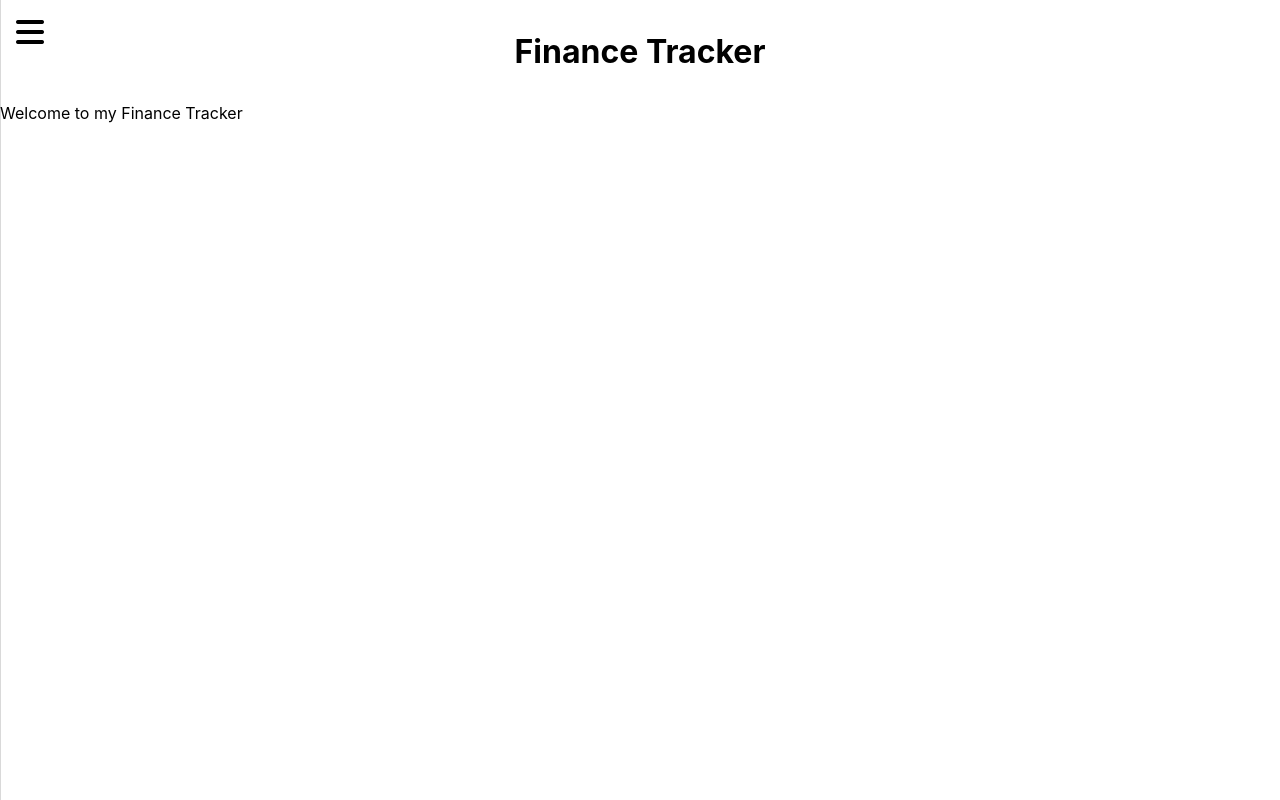
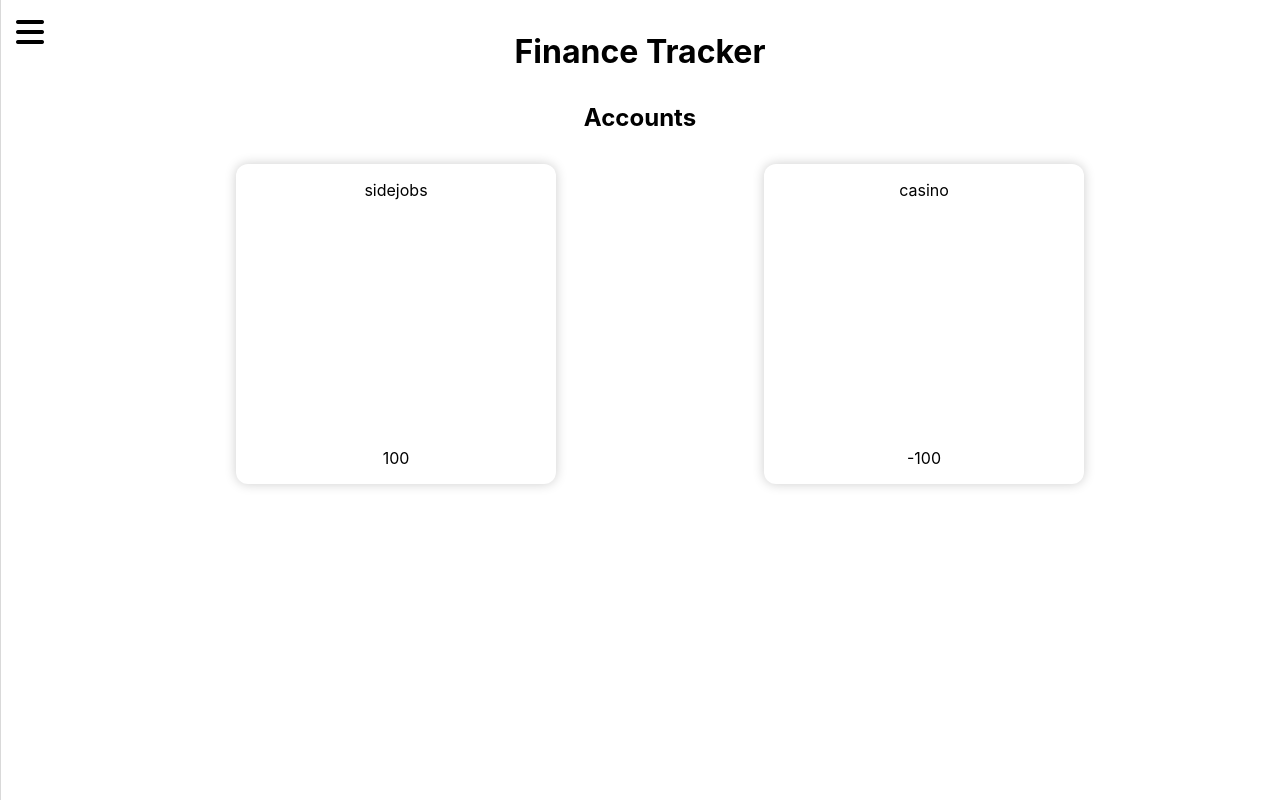
Before and after one commit to DiegoGoethals/Finance-tracker, a React (Create React App) app: page / in a window 1280 px wide. Built offline with nearby package versions, Linux system fonts and the light colour scheme; data requests are answered from the project's data file.

Commit message:
Added basic view of account list and account cards

```diff
--- /dev/null
+++ b/src/AccountCard.css
@@ -0,0 +1,13 @@
+.account-card {
+    display: flex;
+    flex-direction: column;
+    justify-content: space-between;
+    align-items: center;
+    width: 20rem;
+    height: 20rem;
+    border-radius: 0.75rem;
+    margin: 0.75rem;
+    background-color: #fff;
+    box-shadow: 0 0 0.75rem rgba(0, 0, 0, 0.2);
+    transition: all 0.3s ease-in-out;
+}
--- /dev/null
+++ b/src/AccountCard.js
@@ -0,0 +1,15 @@
+import "./AccountCard.css";
+
+function AccountCard(props) {
+
+    const { account } = props;
+
+    return (
+        <div className="account-card">
+            <p>{account.name}</p>
+            <p>{account.balance}</p>
+        </div>
+    );
+}
+
+export default AccountCard;
--- a/src/Home.css
+++ b/src/Home.css
@@ -0,0 +1,10 @@
+#accounts {
+    list-style: none;
+    display: flex;
+    justify-content: space-evenly;
+    flex-wrap: wrap;
+}
+
+.home {
+    text-align: center;
+}
--- a/src/Home.js
+++ b/src/Home.js
@@ -1,9 +1,29 @@
+import AccountCard from './AccountCard';
 import './Home.css';
+import { useEffect, useState } from 'react';
 
 function Home() {
+
+    const [accounts, setAccounts] = useState([]);
+
+    useEffect(() => {
+        fetch('http://localhost:8000/accounts')
+            .then(response => response.json())
+            .then(data => {
+                setAccounts(data);
+            });
+    }, []);
+
     return (
         <div className="home">
-            <p>Welcome to my Finance Tracker</p>
+            <h2>Accounts</h2>
+            <ul id='accounts'>
+                {accounts.map((account) => (
+                    <li key={account.id}>
+                        <AccountCard account={account}/>
+                    </li>
+                ))}
+            </ul>
         </div>
     );
 }
```
Also changed, not shown: 1 other file (tests, documents, lock files or other folders).
